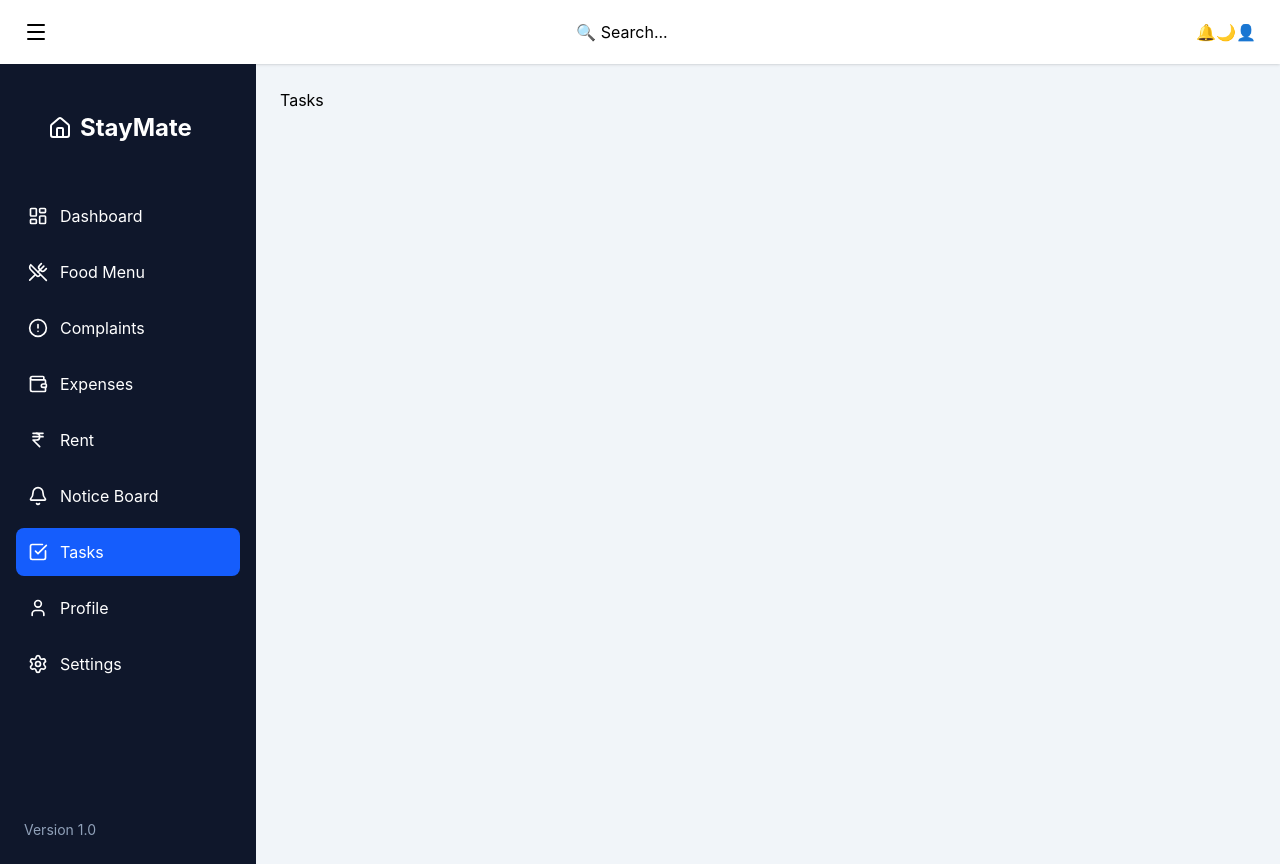
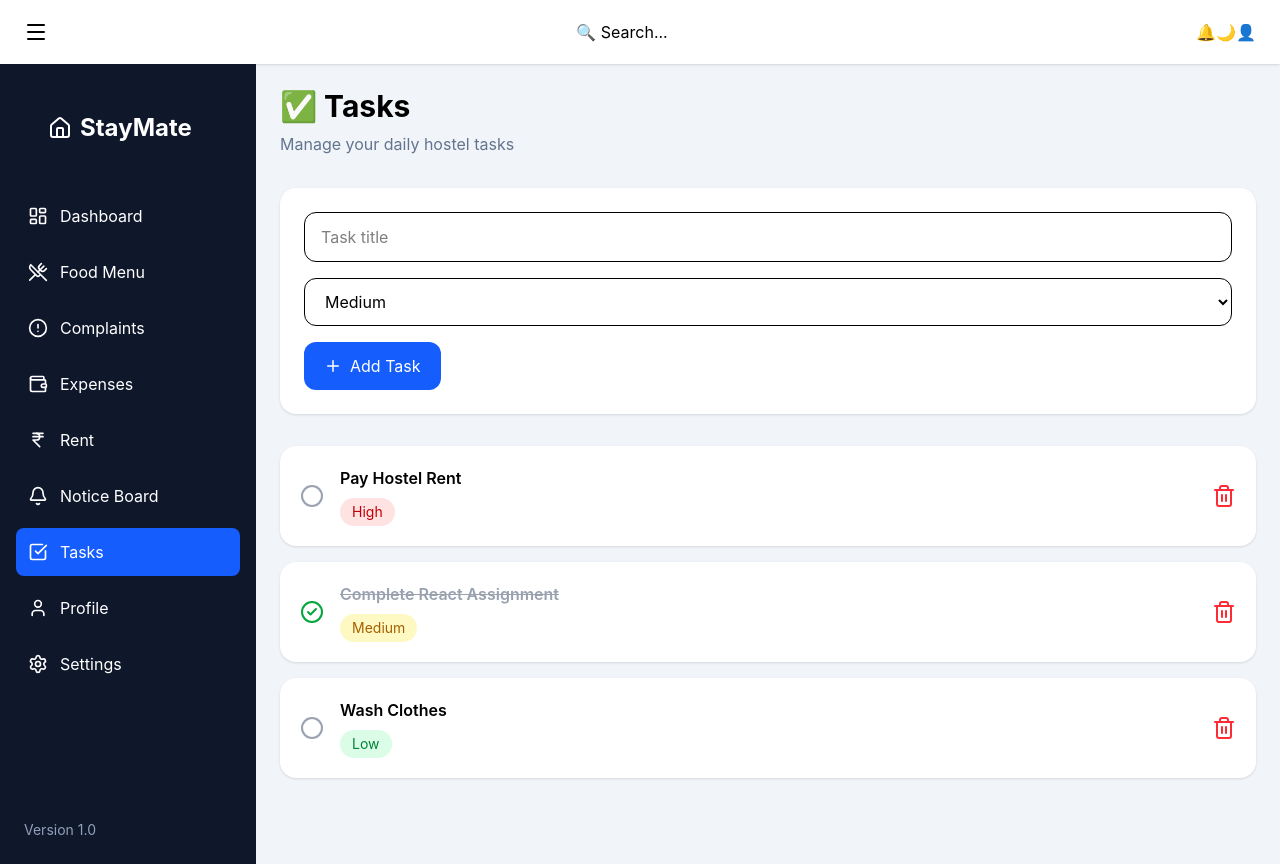
Before and after one commit to sayan-adhikary/staymate, a React (Vite) app: page /tasks in a window 1280 px wide. Built offline with nearby package versions, Linux system fonts and the light colour scheme.

Commit message:
Implement task management functionality: add task data structure, create add, delete, and toggle task features in Tasks component

```diff
--- /dev/null
+++ b/src/data/taskPageData.js
@@ -0,0 +1,20 @@
+export const taskPageData = [
+    {
+        id: 1,
+        title: "Pay Hostel Rent",
+        priority: "High",
+        completed: false,
+    },
+    {
+        id: 2,
+        title: "Complete React Assignment",
+        priority: "Medium",
+        completed: true,
+    },
+    {
+        id: 3,
+        title: "Wash Clothes",
+        priority: "Low",
+        completed: false,
+    },
+];
--- a/src/pages/Tasks.jsx
+++ b/src/pages/Tasks.jsx
@@ -1,9 +1,146 @@
-import React from 'react'
+import { useState } from "react";
+import { Plus, Trash2, CheckCircle2, Circle } from "lucide-react";
+import { taskPageData } from "../data/taskPageData";
 
 function Tasks() {
+  const [tasks, setTasks] = useState(taskPageData);
+
+  const [title, setTitle] = useState("");
+  const [priority, setPriority] = useState("Medium");
+
+  const addTask = () => {
+    if (!title.trim()) return;
+
+    const newTask = {
+      id: Date.now(),
+      title,
+      priority,
+      completed: false,
+    };
+
+    setTasks([newTask, ...tasks]);
+    setTitle("");
+    setPriority("Medium");
+  };
+
+  const toggleTask = (id) => {
+    setTasks(
+      tasks.map((task) =>
+        task.id === id
+          ? {
+              ...task,
+              completed: !task.completed,
+            }
+          : task,
+      ),
+    );
+  };
+
+  const deleteTask = (id) => {
+    setTasks(tasks.filter((task) => task.id !== id));
+  };
+
+  const getPriorityColor = (priority) => {
+    switch (priority) {
+      case "High":
+        return "bg-red-100 text-red-700";
+      case "Medium":
+        return "bg-yellow-100 text-yellow-700";
+      case "Low":
+        return "bg-green-100 text-green-700";
+      default:
+        return "bg-gray-100 text-gray-700";
+    }
+  };
+
   return (
-    <div>Tasks</div>
-  )
+    <div className="space-y-8">
+      <div>
+        <h1 className="text-3xl font-bold">✅ Tasks</h1>
+
+        <p className="text-slate-500 mt-2">Manage your daily hostel tasks</p>
+      </div>
+
+      <div className="bg-white rounded-2xl shadow-sm p-6 space-y-4">
+        <input
+          type="text"
+          placeholder="Task title"
+          value={title}
+          onChange={(e) => setTitle(e.target.value)}
+          className="w-full border rounded-xl px-4 py-3"
+        />
+
+        <select
+          value={priority}
+          onChange={(e) => setPriority(e.target.value)}
+          className="w-full border rounded-xl px-4 py-3"
+        >
+          <option>High</option>
+          <option>Medium</option>
+          <option>Low</option>
+        </select>
+
+        <button
+          onClick={addTask}
+          className="bg-blue-600 hover:bg-blue-700 text-white px-5 py-3 rounded-xl flex items-center gap-2"
+        >
+          <Plus size={18} />
+          Add Task
+        </button>
+      </div>
+
+      <div className="space-y-4">
+        {tasks.map((task) => (
+          <div
+            key={task.id}
+            className="bg-white rounded-2xl shadow-sm p-5 flex justify-between items-center"
+          >
+            <div
+              className="flex items-center gap-4 cursor-pointer"
+              onClick={() => toggleTask(task.id)}
+            >
+              {task.completed ? (
+                <CheckCircle2 className="text-green-600" />
+              ) : (
+                <Circle className="text-gray-400" />
+              )}
+
+              <div>
+                <h2
+                  className={`font-semibold ${
+                    task.completed ? "line-through text-gray-400" : ""
+                  }`}
+                >
+                  {task.title}
+                </h2>
+
+                <span
+                  className={`inline-block mt-2 px-3 py-1 rounded-full text-sm ${getPriorityColor(
+                    task.priority,
+                  )}`}
+                >
+                  {task.priority}
+                </span>
+              </div>
+            </div>
+
+            <button
+              onClick={() => deleteTask(task.id)}
+              className="text-red-500 hover:text-red-700"
+            >
+              <Trash2 />
+            </button>
+          </div>
+        ))}
+
+        {tasks.length === 0 && (
+          <div className="bg-white rounded-2xl shadow-sm p-10 text-center text-slate-500">
+            No tasks available.
+          </div>
+        )}
+      </div>
+    </div>
+  );
 }
 
-export default Tasks
+export default Tasks;
```
